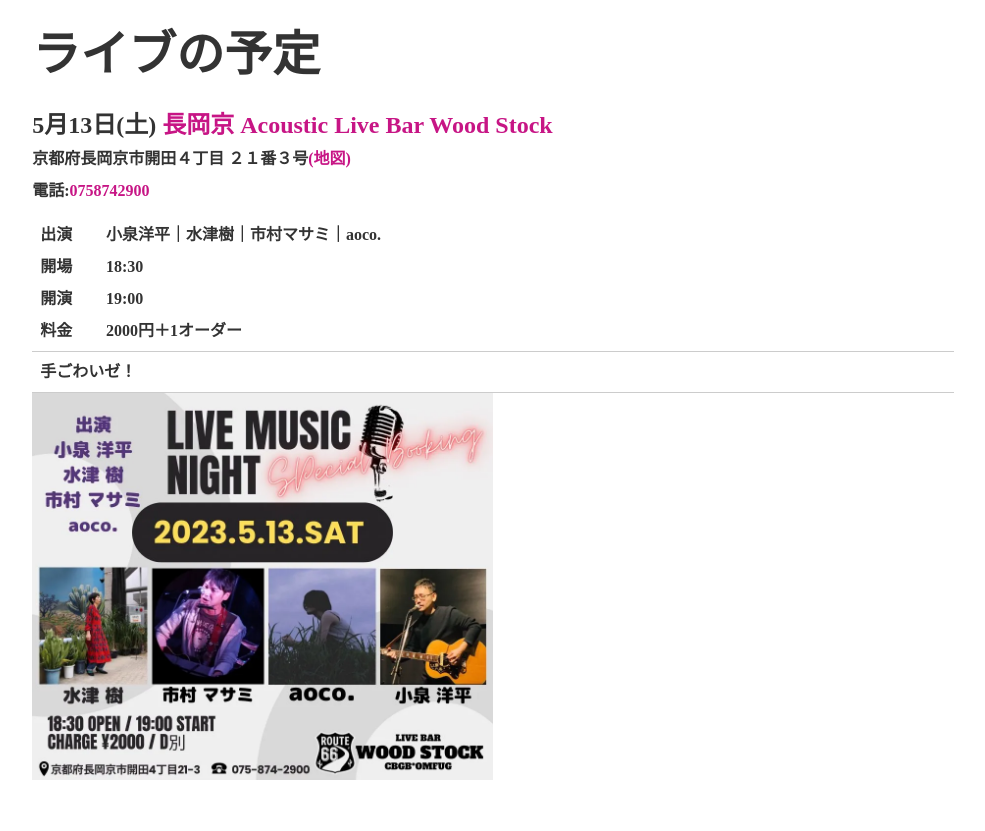
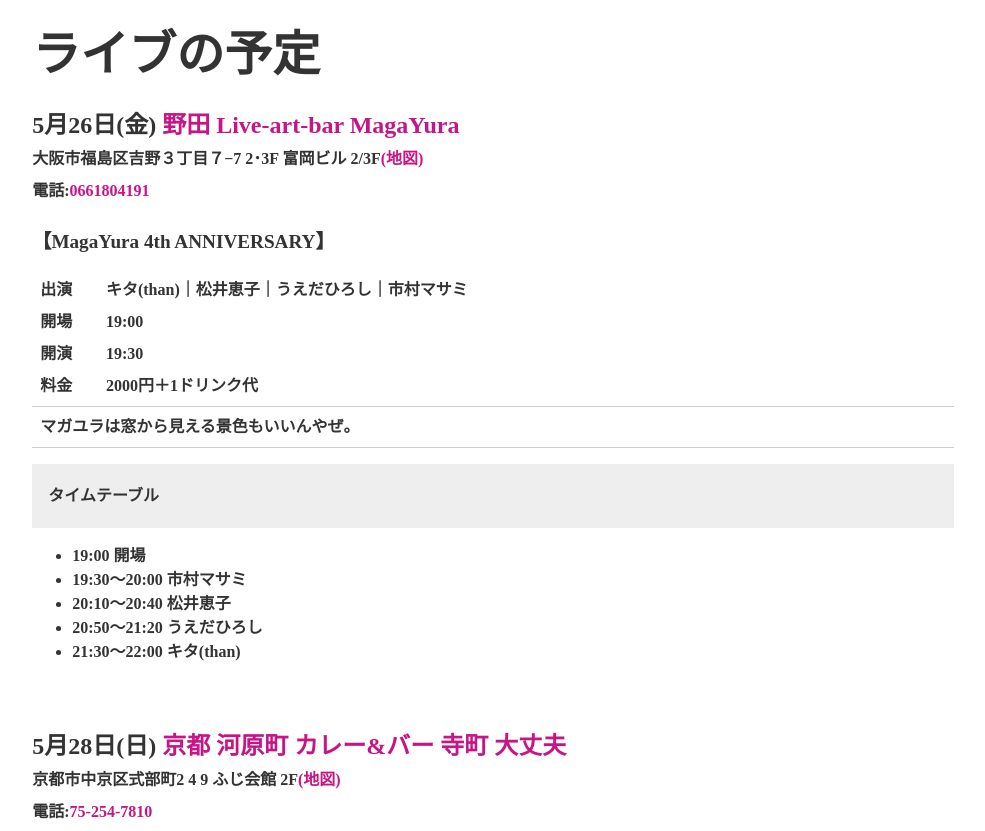
Before and after one commit to bakabo2st/hj, a plain HTML site: page index.html in a window 1280 px wide. Shown: the part 1316-2147 px from the top of the page, without its empty margins (147-1132 px from the left). Drawn offline with Linux system fonts and the light colour scheme.

Commit message:
Update index.html

```diff
--- a/index.html
+++ b/index.html
@@ -163,43 +163,6 @@
       <section>
         <h2 id="gig">ライブの予定</h2>
 	<article class="gigSchedule">
-		<h3 class="gigDate">
-			5月13日(土)<span class="gigPlace">
-		<a href="https://matsu-luce.wixsite.com/mysite" rel="noopener noreferrer" target="_blank">長岡京 Acoustic Live Bar Wood Stock </a>
-		</span>
-		</h3>
-	<p class="address">
-		京都府長岡京市開田４丁目 ２１番３号<a href="https://goo.gl/maps/bJ7XChaqCWhG5y6j6"  rel="noopener noreferrer" target="_blank">(地図)</a>
-	<br />電話:<a href="tel:0758742900" class="tel">0758742900</a>
-	</p>
-	 <dl class="gigDetail">
-            <dt class="#">出演</dt>
-            <dd>小泉洋平｜水津樹｜市村マサミ｜aoco.</dd>
-            <dt class="#">開場</dt>
-            <dd>18:30</dd>
-            <dt class="#">開演</dt>
-            <dd>19:00</dd>
-            <dt class="#">料金</dt>
-            <dd>2000円＋1オーダー</dd>
-          </dl>
-	<div class="gigNote">
-           手ごわいゼ！
-          </div>
-	<!-- <p class="timeTable">
-		タイムテーブル（目安です。1人40分の演奏時間で転換時間は未定）
-	<ul>
-				<li>18:00 開場</li>
-				<li>19:00～19:40 あさみや</li>
-				<li>19:50-20:30 裏猫キャバレー</li>
-				<li>20:40-21:20 市村マサミ</li>
-			</ul>
-		</p>
--->
-	    <div class="bills">
-		<img src="./images/bills/2305213woodstock.webp" alt="5月13日WoodStock" />
-		   </div>
-	</article>
-	<article class="gigSchedule">
 	<h3 class="gigDate">
 	5月26日(金)<span class="gigPlace">
 	<a href="https://artbarmagayura.studio.site/" rel="noopener noreferrer" target="_blank">野田 Live-art-bar MagaYura </a>
@@ -236,7 +199,7 @@
 	</article>
 	    <article class="gigSchedule">
 <h3 class="gigDate">
-3月9日(4)<span class="gigPlace">
+5月28日(日)<span class="gigPlace">
 	<a href="https://teramachidaijobu.com/" rel="noopener noreferrer" target="_blank">京都 河原町 カレー&バー 寺町  大丈夫 </a>
 	</span>
 	</h3>
@@ -252,7 +215,7 @@
 	</article>
 	    <article class="gigSchedule">
 <h3 class="gigDate">
-3月9日(4)<span class="gigPlace">
+6月1日(木)<span class="gigPlace">
 	<a href="http://www.ooh-la-la.jp/" rel="noopener noreferrer" target="_blank">京都 西院ウーララ </a>
 	</span>
 	</h3>
```
